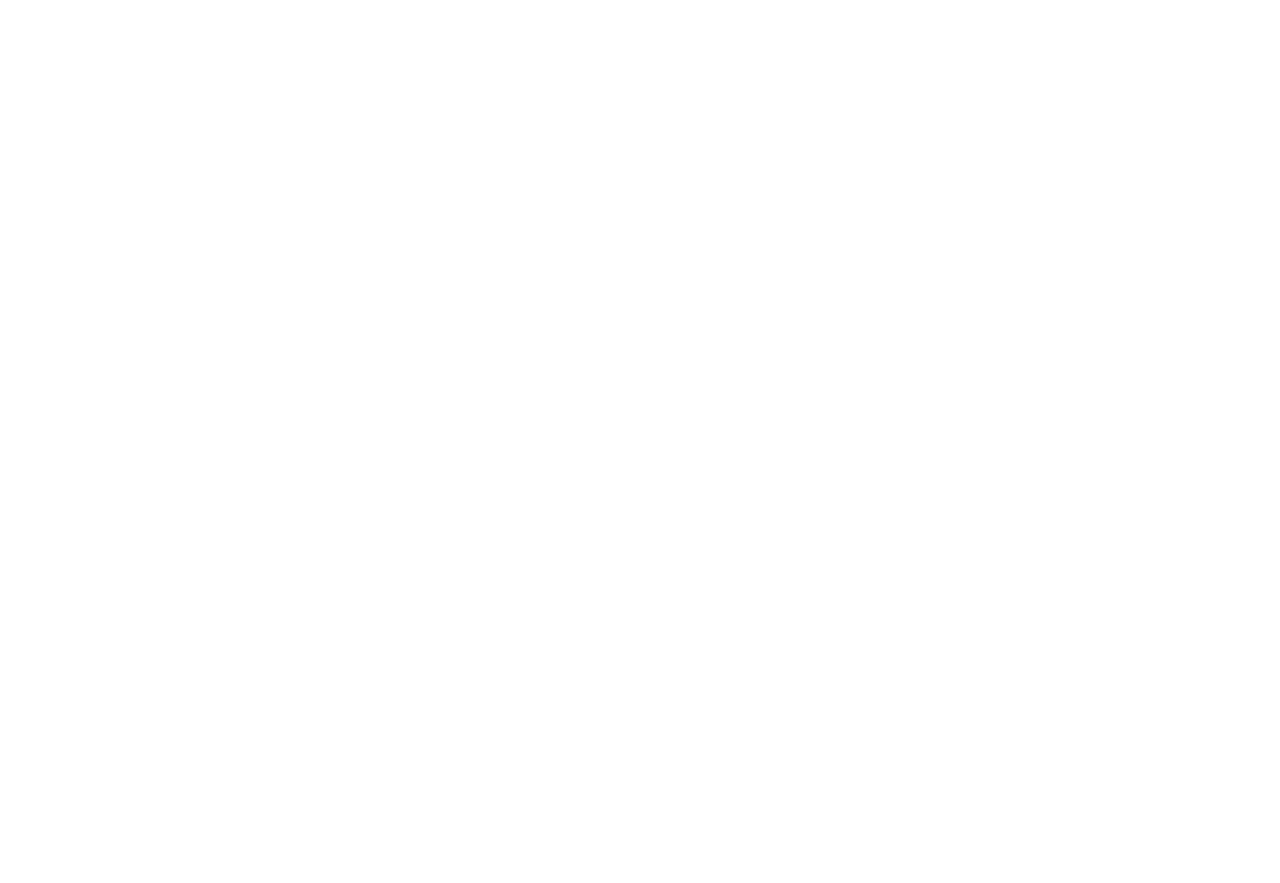
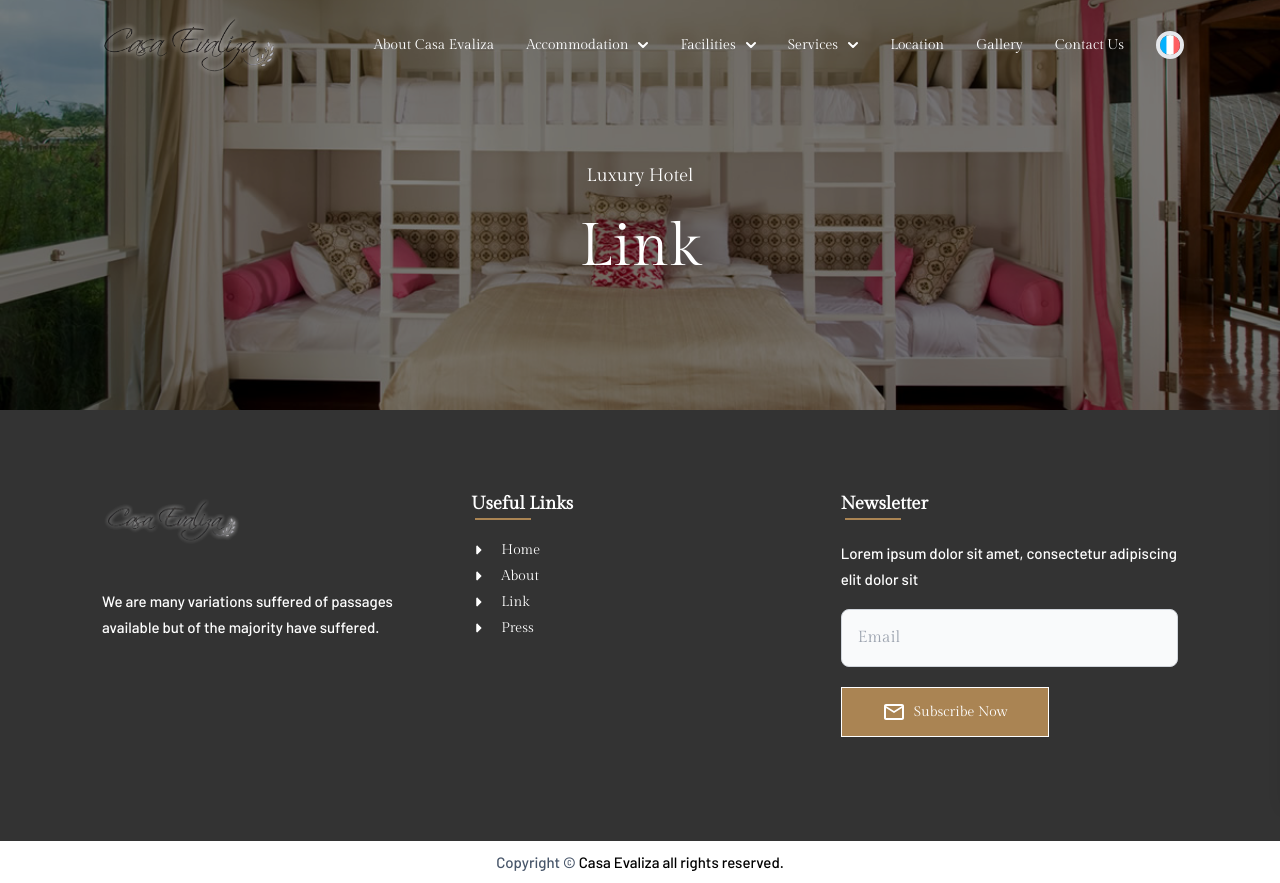
Before and after one commit to dklfh/casaevaliza-new-template, a React (Vite) app in the folder frontend/: page /Link in a window 1280 px wide. Before the commit this address had no page. Before the commit the page ends 800 px from the top, so only its background shows below. Built offline with nearby package versions, Linux system fonts and the light colour scheme; a web font is replaced by a local one.

Commit message:
nambah bagian link

```diff
--- a/frontend/src/App.jsx
+++ b/frontend/src/App.jsx
@@ -19,6 +19,7 @@
 import Mediaroom from "./pages/mediaroom"
 import Location from "./pages/location"
 import Press from "./pages/press"
+import Link from "./pages/link"
 
 function App() {
   return (
@@ -44,6 +45,7 @@
           <Route path='/spaservices' element = {<Spaservices/>}></Route>
           <Route path='/swimmingpool' element = {<Swimmingpool/>}></Route>
           <Route path='/press' element = {<Press/>}></Route>
+          <Route path='/Link' element = {<Link/>}></Route>
         </Routes>
       </Router>
     </>
--- /dev/null
+++ b/frontend/src/component/TemplateLinks.jsx
@@ -0,0 +1,11 @@
+import React from 'react'
+
+const TemplateLinks = () => {
+  return (
+    <div>
+
+    </div>
+  )
+}
+
+export default TemplateLinks
--- /dev/null
+++ b/frontend/src/pages/link.jsx
@@ -0,0 +1,21 @@
+import React, { useState } from 'react';
+import TemplateImg from '../component/TemplateImg';
+import Navbar from '../component/navbar/navbar';
+import Footer from '../component/footer/footer';
+import Img1 from '../assets/image/IMG-20240618-WA0009.jpg';
+
+const Link = () => {
+  const [backgroundImage] = useState(Img1);
+  const [subheadingText] = useState("Luxury Hotel");
+  const [headingText] = useState("Link");
+
+  return (
+    <div>
+      <Navbar/>
+      <TemplateImg backgroundImage={backgroundImage} subheadingText={subheadingText} headingText={headingText} />
+      <Footer/>
+    </div>
+  );
+};
+
+export default Link;
```
